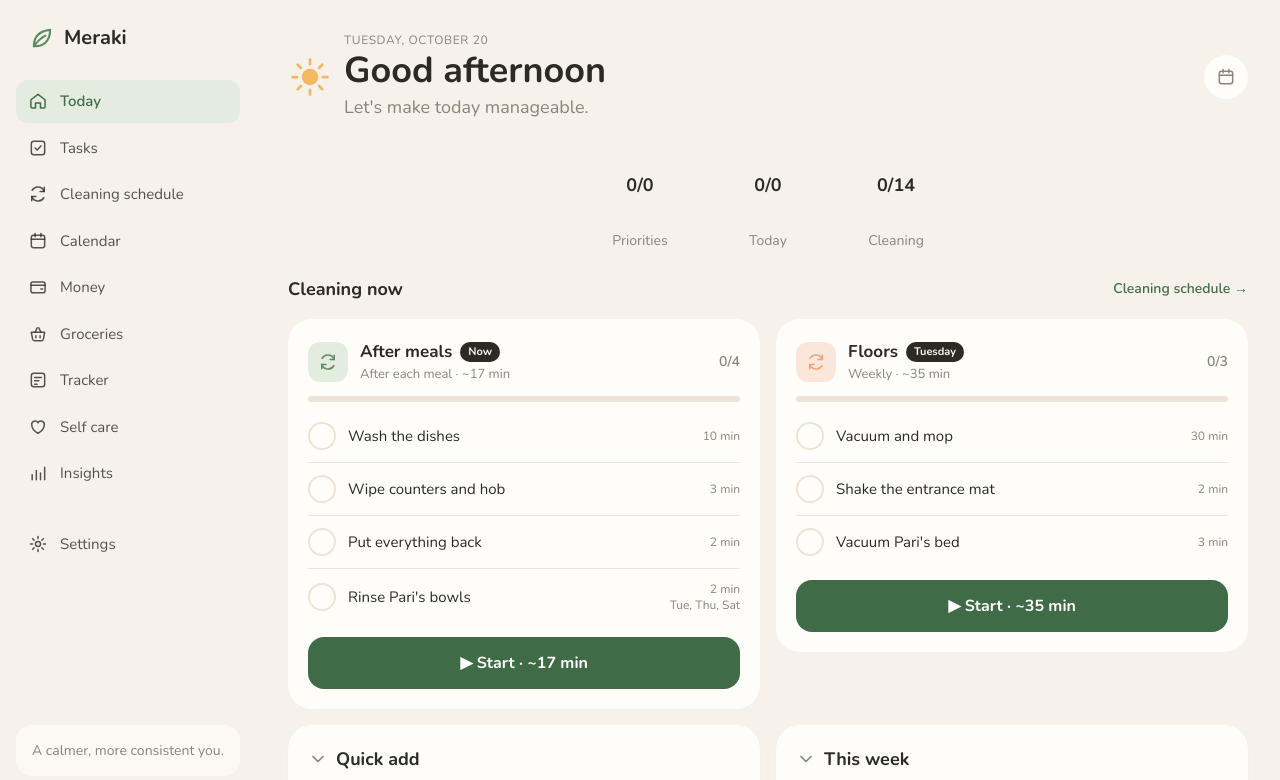
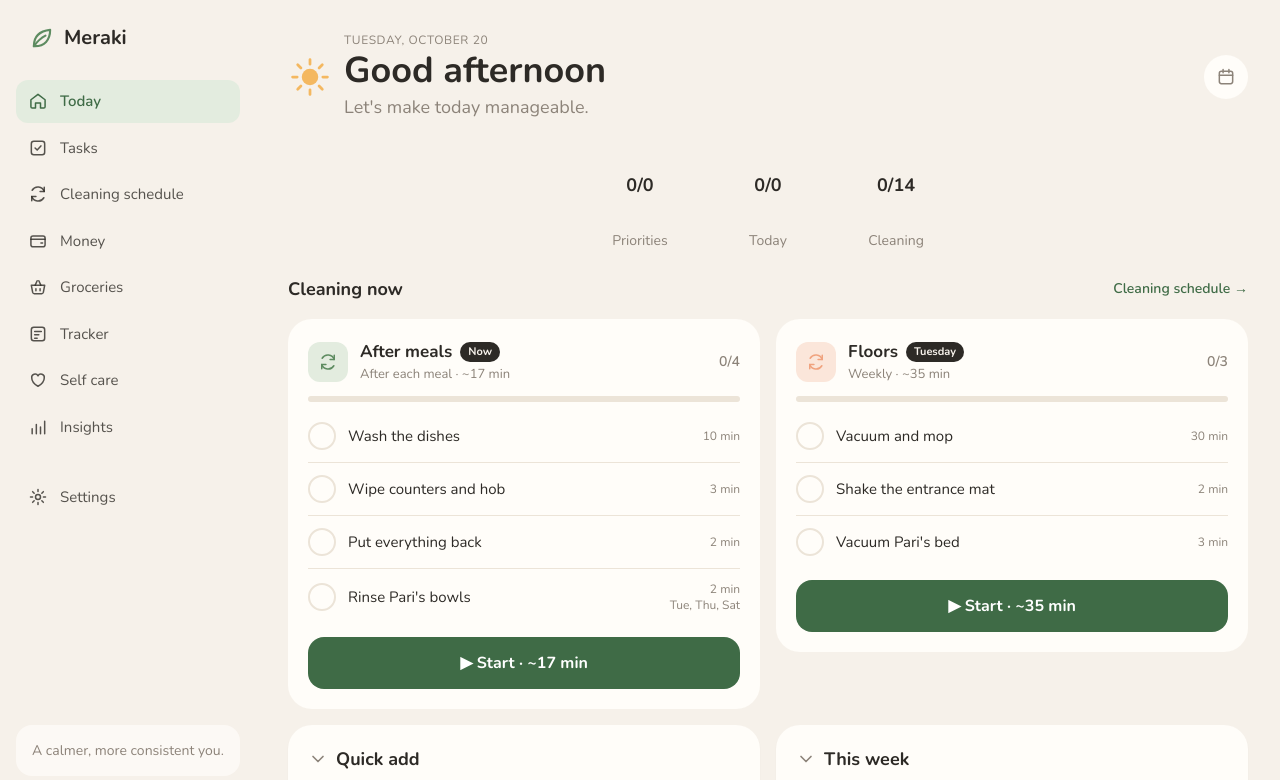
Before and after one commit to Ioannak77/meraki, a Next.js app: page / in a window 1280 px wide. Shown: the top 780 px of the page. Built offline with nearby package versions, Linux system fonts and the light colour scheme.

Commit message:
Calendar out of the side menu (it is a button on Today)
Co-Authored-By: Claude Opus 5.5 <noreply@anthropic.com>

```diff
--- a/src/components/AppShell.tsx
+++ b/src/components/AppShell.tsx
@@ -36,7 +36,6 @@ const NAV: { href: string; label: string; short?: string; icon: IconName; phone:
   { href: "/", label: "Today", icon: "home", phone: true },
   { href: "/tasks/", label: "Tasks", icon: "tasks", phone: true },
   { href: "/cleaning/", label: "Cleaning schedule", short: "Cleaning", icon: "routines", phone: true },
-  { href: "/calendar/", label: "Calendar", icon: "calendar", phone: false },
   { href: "/finances/", label: "Money", icon: "wallet", phone: true },
   { href: "/groceries/", label: "Groceries", icon: "basket", phone: true },
   { href: "/tracker/", label: "Tracker", icon: "tracker", phone: true },
```
